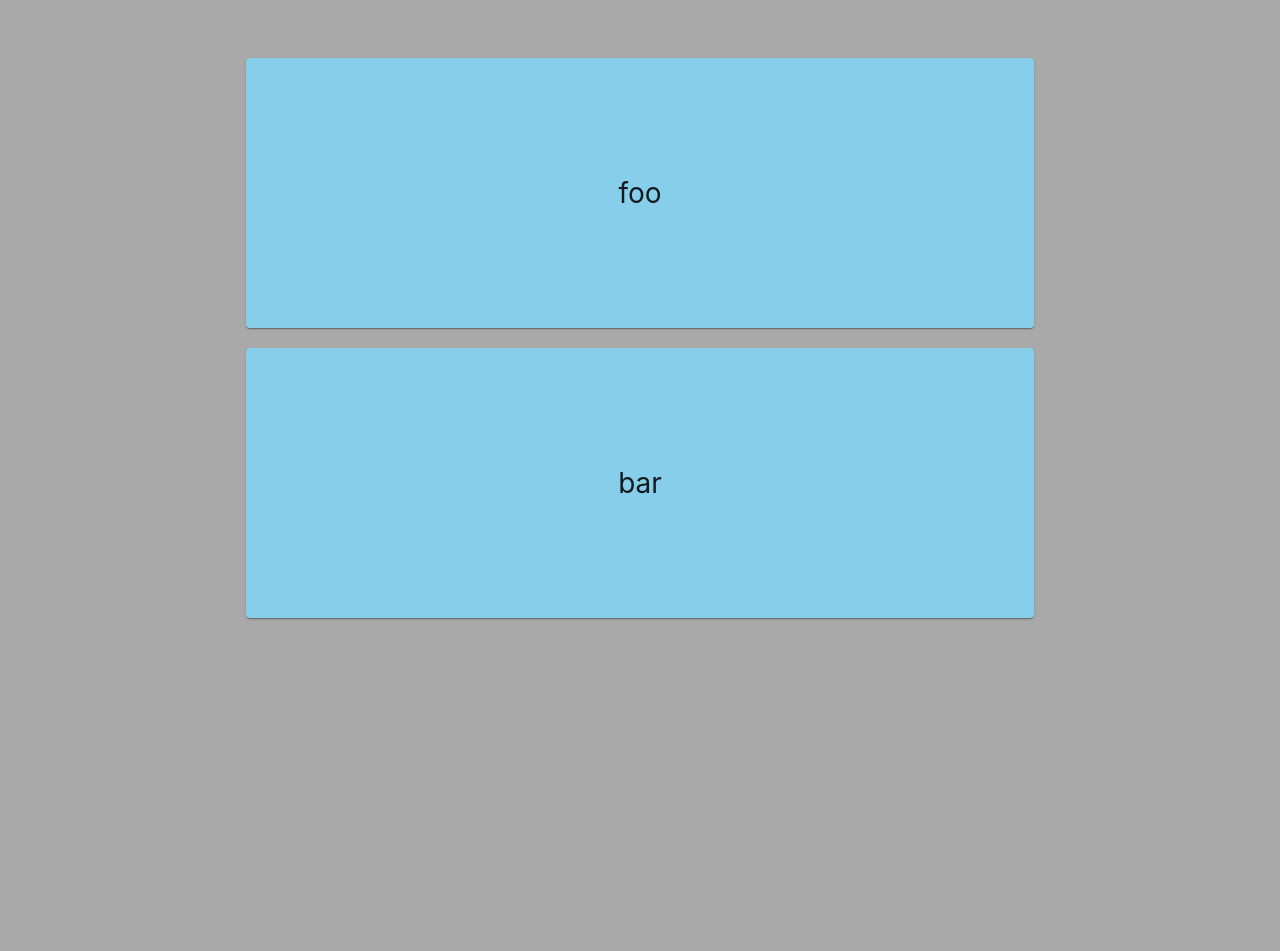
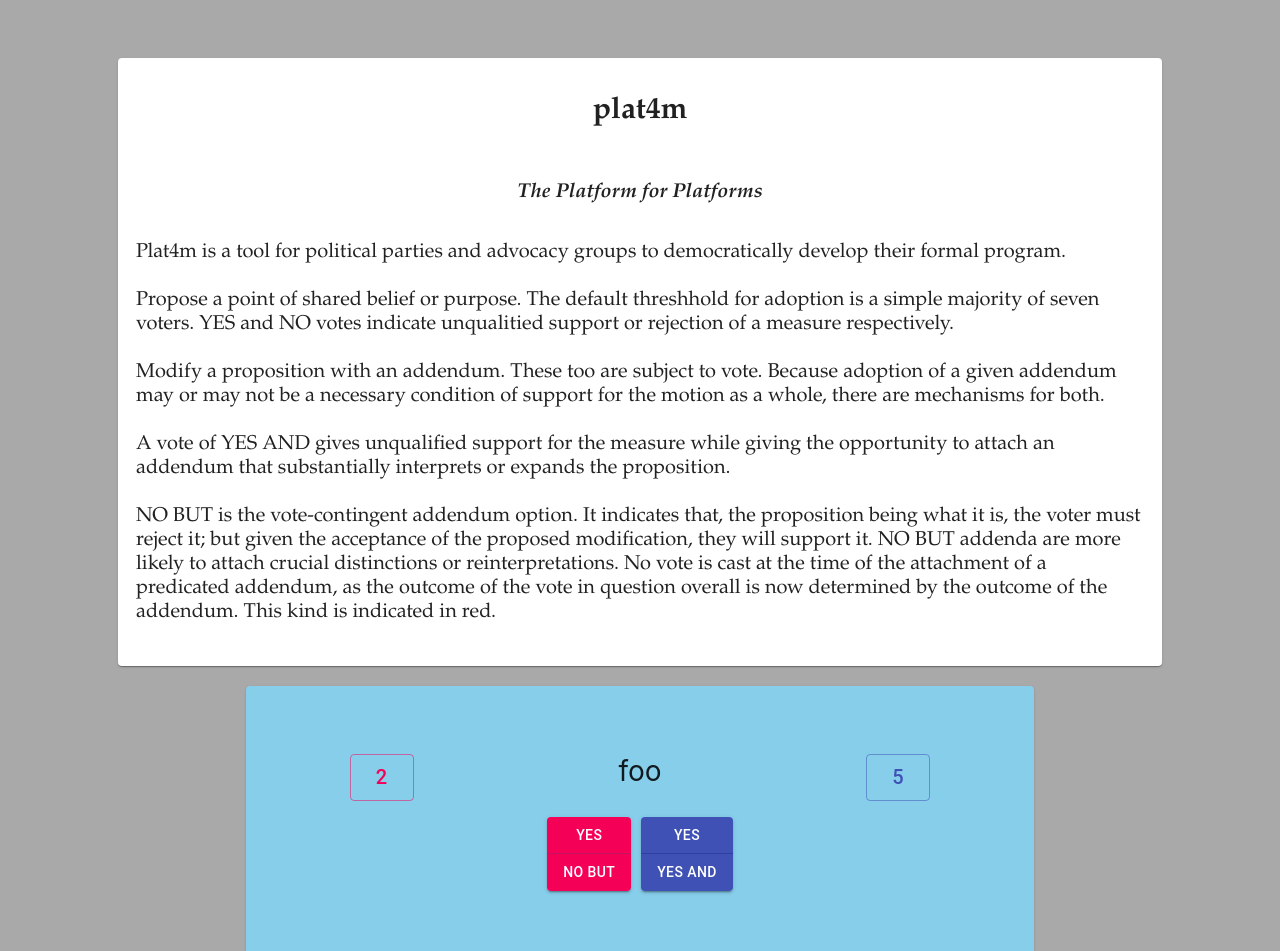
Before and after one commit to danielmdavis/plat4m, a React (Create React App) app: page / in a window 1280 px wide. Shown: the top 951 px of the page. Before the commit the page ends 800 px from the top, so only its background shows below. Built offline with nearby package versions, Linux system fonts and the light colour scheme.

Commit message:
buttons, card elements transferred

```diff
--- a/src/App.css
+++ b/src/App.css
@@ -12,6 +12,20 @@ html {
   font-size: 20px;
 }
 
+.app-title {
+  font-family: garamond;
+  font-size: 20px;
+  background-color: GhostWhite;
+  display: flex;
+  flex-direction: column;
+  align-items: center;
+  justify-content: center;
+  margin: 10px;
+  padding: 10px;
+  width: 80%;
+  min-height: 250px;
+}
+
 .Proposition {
   background-color: skyblue !important;
   display: flex;
--- a/src/App.js
+++ b/src/App.js
@@ -26,7 +26,41 @@ function App() {
     <div className="App">
         <br />
         <br />
-
+        <Card className='app-title'>
+        <h2>plat4m</h2>
+        <h4><i>The Platform for Platforms</i></h4>
+        <div style={{ textAlign: 'left', padding: '8px' }}>
+          <span>Plat4m is a tool for
+            political parties and advocacy groups to democratically develop
+            their formal program.</span>
+          <br/><br/>
+          <span>Propose a point of shared
+            belief or purpose. The default threshhold for adoption is a
+            simple majority of seven voters. YES and NO votes indicate
+            unqualitied support or rejection of a measure respectively.</span>
+          <br/><br/>
+          <span>Modify a proposition with an addendum. These too are subject to vote.
+            Because adoption of
+            a given addendum may or may not be a necessary condition of
+            support for the motion as a whole, there are
+            mechanisms for both. </span>
+          <br/><br/>
+          <span>A vote of YES AND gives unqualified support for the
+            measure while giving the opportunity to attach an addendum
+            that substantially interprets or expands the proposition.</span>
+          <br/><br/>
+          <span>NO BUT is the vote-contingent addendum option.
+            It indicates that, the proposition being what it is, the voter
+            must reject it; but given the acceptance of the proposed
+            modification, they will support it. NO BUT addenda are more
+            likely to attach crucial distinctions or reinterpretations. No
+            vote is cast at the time of the attachment of a predicated
+            addendum, as the outcome of the vote in question overall is
+            now determined by the outcome of the addendum. This kind is
+            indicated in red. </span>
+        </div>
+        <br/>
+      </Card>
         {propositions}
 
 
--- a/src/Proposition.jsx
+++ b/src/Proposition.jsx
@@ -1,12 +1,49 @@
 import React from 'react';
 import Card from '@material-ui/core/Card';
+import Button from '@material-ui/core/Button';
+import ButtonGroup from '@material-ui/core/ButtonGroup';
+import VotesAndTitle from './VotesAndTitle';
 
 export default function Proposition(props) {
 
 
     return (
         <Card className="Proposition">
-            <span>{props.text}</span>
+            <VotesAndTitle
+                // claim={props.claim}
+                // ups={props.ups + yesMock}
+                // downs={props.downs + noMock}
+                claim={props.text}
+                ups="5"
+                downs="2"
+                />
+            <div style={{ flexDirection: 'row' }}>
+                <ButtonGroup
+                style={{ margin: '5px' }}
+                orientation="vertical"
+                variant="contained"
+                color="secondary"
+                aria-label="vertical button group"
+                >
+                {/* <Button onClick={handleClickNo}>No</Button>
+                <Button onClick={handleClickNoBut}>No But</Button> */}
+                <Button>Yes</Button>
+                <Button>No But</Button>
+                </ButtonGroup>
+
+                <ButtonGroup
+                style={{ margin: '5px' }}
+                orientation="vertical"
+                variant="contained"
+                color="primary"
+                aria-label="vertical primary button group"
+                >
+                {/* <Button onClick={handleClickYes}>Yes</Button>
+                <Button onClick={handleClickYesAnd}>Yes And</Button> */}
+                <Button>Yes</Button>
+                <Button>Yes And</Button>
+                </ButtonGroup>
+            </div>
         </Card>
     )
 }
--- /dev/null
+++ b/src/VotesAndTitle.jsx
@@ -0,0 +1,46 @@
+import React, { useState } from 'react';
+import Button from '@material-ui/core/Button';
+import Card from '@material-ui/core/Card';
+
+export default function VotesAndTitle(props) {
+
+  return (
+    <div style={{
+      display: 'flex',
+      flexDirection: 'row',
+      justifyContent: 'center',
+      alignItems: 'flex-start',
+      margin: '8px',
+      width: '100%',
+      minHeight: '50px'}}>
+      <span style={{ cursor: 'not-allowed', pointerEvents: 'none' }}>
+        <Button
+          style={{ fontSize: '20px'}}
+          variant="outlined"
+          color="secondary"
+          >
+          {props.downs}
+        </Button>
+      </span>
+      <div style={{
+        margin: '0px 5px',
+        padding: '0px 10px',
+        width: '55%',
+        minHeight: '45px',
+        fontSize: '28px'
+        }}>
+        {props.claim}
+
+      </div>
+      <span style={{ cursor: 'not-allowed', pointerEvents: 'none' }}>
+        <Button
+          style={{ fontSize: '20px'}}
+          variant="outlined"
+          color="primary"
+          >
+          {props.ups}
+        </Button>
+      </span>
+    </div>
+  );
+}
```
